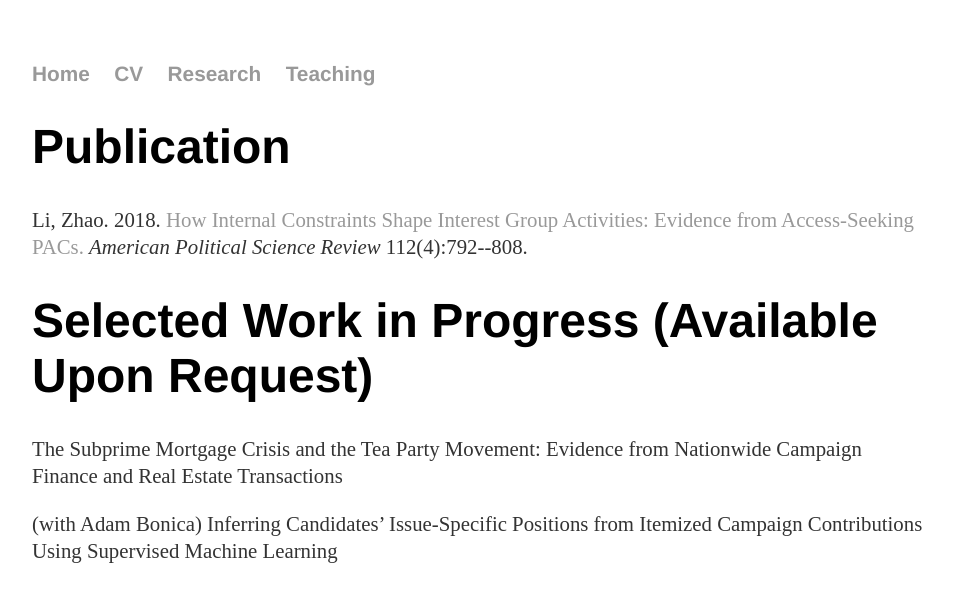
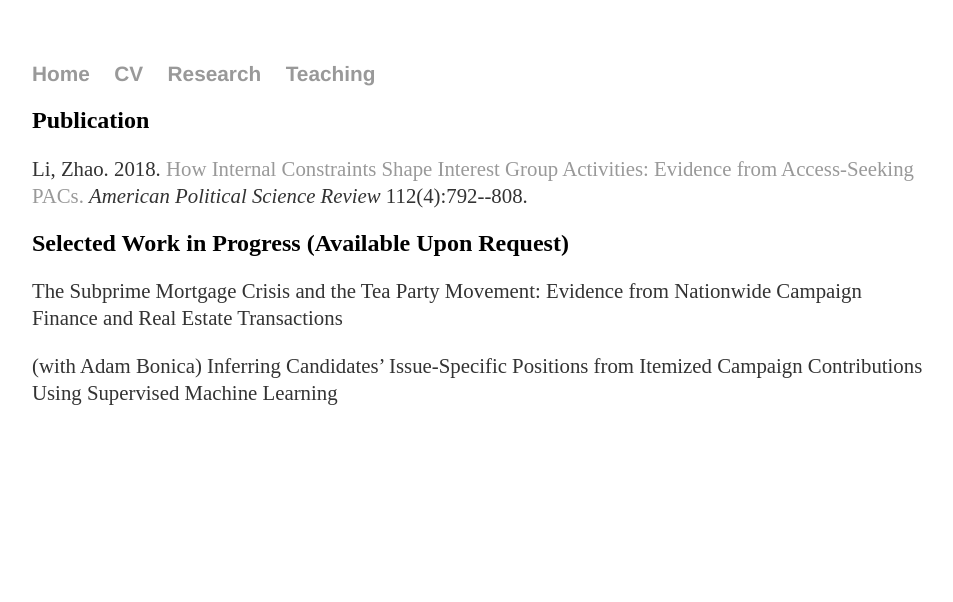
Before and after one commit to zhaoliresearch/zhaoliresearch.github.io, a Jekyll site: the page built from research/index.html, in a window 1280 px wide. Shown: the top 602 px of the page, without its empty margins (160-1113 px from the left). Built offline with Jekyll 4.4.1, drawn with Linux system fonts in a browser that asks for light colours.

```diff
--- a/research/index.html
+++ b/research/index.html
@@ -3,9 +3,9 @@ layout: default
 title: Zhao Li, Ph.D.
 ---
 <div class="blurb">
-<h1>Publication</h1>
+<h2>Publication</h2>
 <p>Li, Zhao. 2018. <a href="https://www.cambridge.org/core/journals/american-political-science-review/article/how-internal-constraints-shape-interest-group-activities-evidence-from-accessseeking-pacs/2DF966405543A54CE0BC8BDE18307B56">How Internal Constraints Shape Interest Group Activities: Evidence from Access-Seeking PACs.</a> <i>American Political Science Review</i> 112(4):792--808.</p>
-<h1>Selected Work in Progress (Available Upon Request) </h1>
+<h2>Selected Work in Progress (Available Upon Request) </h2>
 <p>The Subprime Mortgage Crisis and the Tea Party Movement: Evidence from Nationwide Campaign Finance and Real Estate Transactions</p>
 <p>(with Adam Bonica) Inferring Candidates’ Issue-Specific Positions from Itemized Campaign Contributions Using Supervised Machine Learning</p>
 </div><!-- /.blurb -->
```
